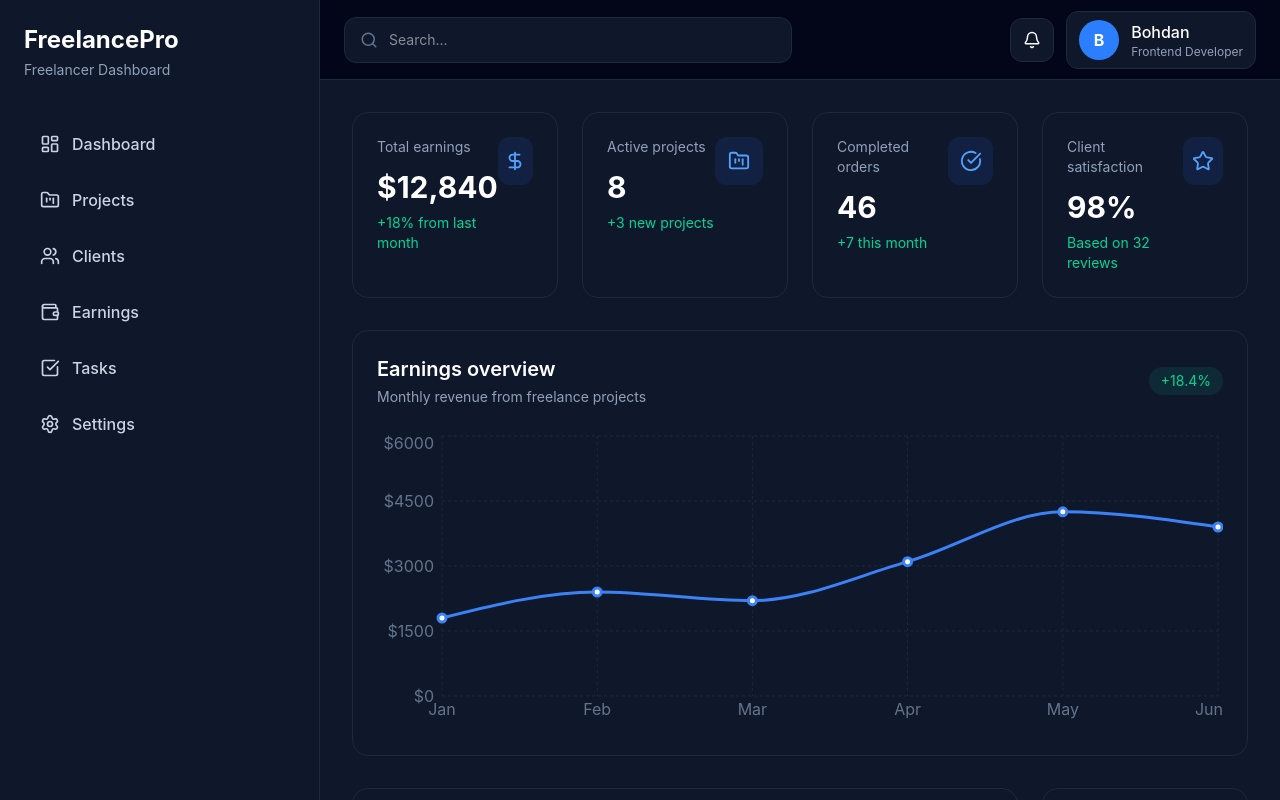
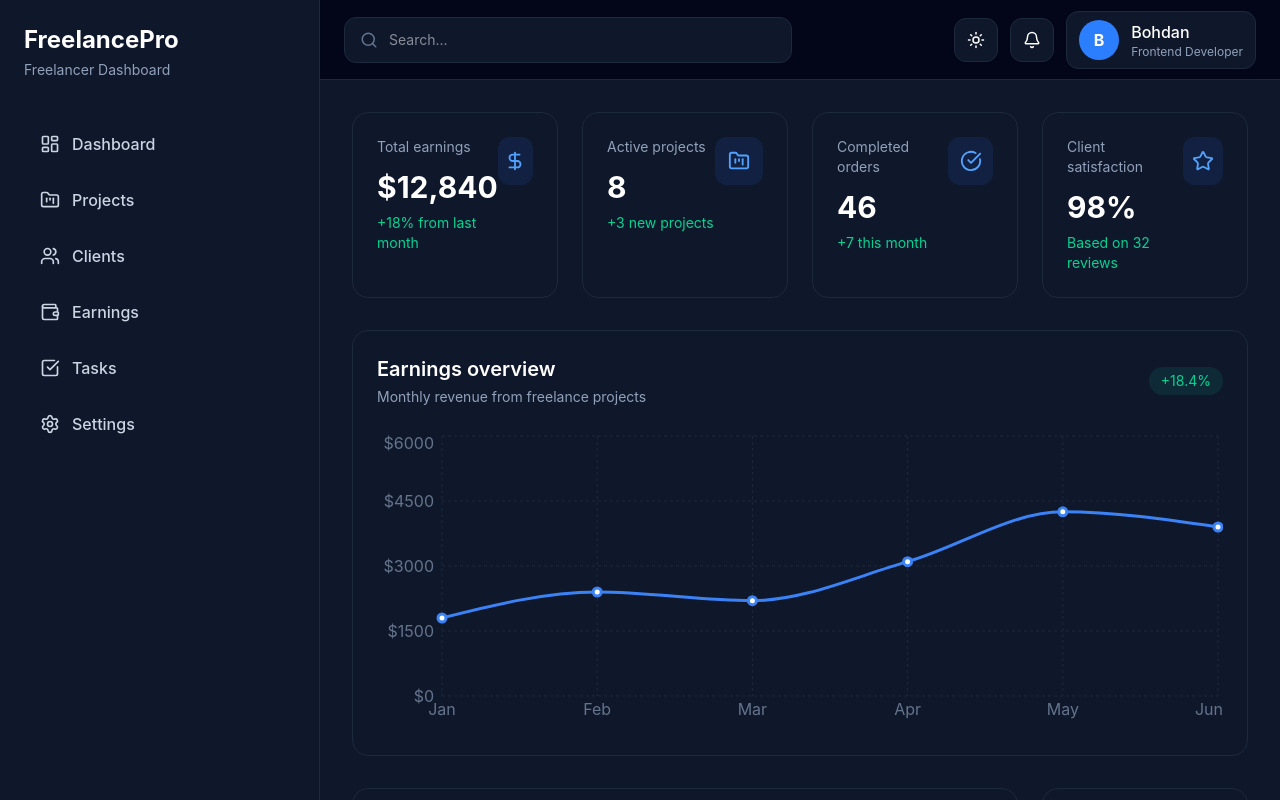
Before and after one commit to BohdanBedrynets/freelancer-dashboard, a React (Vite) app: page / in a window 1280 px wide. Shown: the top 800 px of the page. Built offline with nearby package versions, Linux system fonts and the light colour scheme.

Commit message:
Add dashboard theme toggle

```diff
--- a/src/App.jsx
+++ b/src/App.jsx
@@ -1,3 +1,5 @@
+import { useEffect, useState } from "react"
+
 import Sidebar from "./layout/Sidebar"
 import Topbar from "./layout/Topbar"
 
@@ -8,17 +10,31 @@ import TasksSection from "./sections/TasksSection"
 import ClientsSection from "./sections/ClientsSection"
 
 export default function App() {
+  const [theme, setTheme] = useState(() => {
+    return localStorage.getItem("theme") || "dark"
+  })
+
+  useEffect(() => {
+    localStorage.setItem("theme", theme)
+  }, [theme])
+
   return (
-    <div className="min-h-screen bg-[#0f172a] text-white flex">
-
+    <div
+      className={
+        theme === "dark"
+          ? "min-h-screen bg-[#0f172a] text-white flex transition-colors duration-300"
+          : "min-h-screen bg-slate-100 text-slate-950 flex transition-colors duration-300"
+      }
+    >
       <Sidebar />
 
       <div className="flex-1 flex flex-col">
-
-        <Topbar />
+        <Topbar
+          theme={theme}
+          setTheme={setTheme}
+        />
 
         <main className="p-4 sm:p-6 xl:p-8 space-y-6 xl:space-y-8">
-
           <StatsSection />
 
           <ChartSection />
@@ -32,7 +48,6 @@ export default function App() {
           </div>
 
           <ClientsSection />
-
         </main>
       </div>
     </div>
--- a/src/layout/Topbar.jsx
+++ b/src/layout/Topbar.jsx
@@ -1,6 +1,15 @@
-import { Bell, Menu, Search } from "lucide-react"
+import {
+  Bell,
+  Menu,
+  Moon,
+  Search,
+  Sun
+} from "lucide-react"
 
-export default function Topbar() {
+export default function Topbar({
+  theme,
+  setTheme,
+}) {
   return (
     <header className="h-20 border-b border-slate-800 bg-slate-950 px-4 sm:px-6 flex items-center justify-between">
       <div className="flex items-center gap-3 w-full max-w-md">
@@ -23,6 +32,23 @@ export default function Topbar() {
       </div>
 
       <div className="flex items-center gap-3 ml-4">
+        <button
+          onClick={() =>
+            setTheme(
+              theme === "dark"
+                ? "light"
+                : "dark"
+            )
+          }
+          className="w-11 h-11 rounded-xl bg-slate-900 border border-slate-800 flex items-center justify-center hover:bg-slate-800 transition"
+        >
+          {theme === "dark" ? (
+            <Sun size={18} />
+          ) : (
+            <Moon size={18} />
+          )}
+        </button>
+
         <button className="w-11 h-11 rounded-xl bg-slate-900 border border-slate-800 flex items-center justify-center hover:bg-slate-800 transition">
           <Bell size={18} />
         </button>
@@ -33,8 +59,13 @@ export default function Topbar() {
           </div>
 
           <div>
-            <p className="font-medium">Bohdan</p>
-            <p className="text-xs text-slate-400">Frontend Developer</p>
+            <p className="font-medium">
+              Bohdan
+            </p>
+
+            <p className="text-xs text-slate-400">
+              Frontend Developer
+            </p>
           </div>
         </div>
       </div>
```
